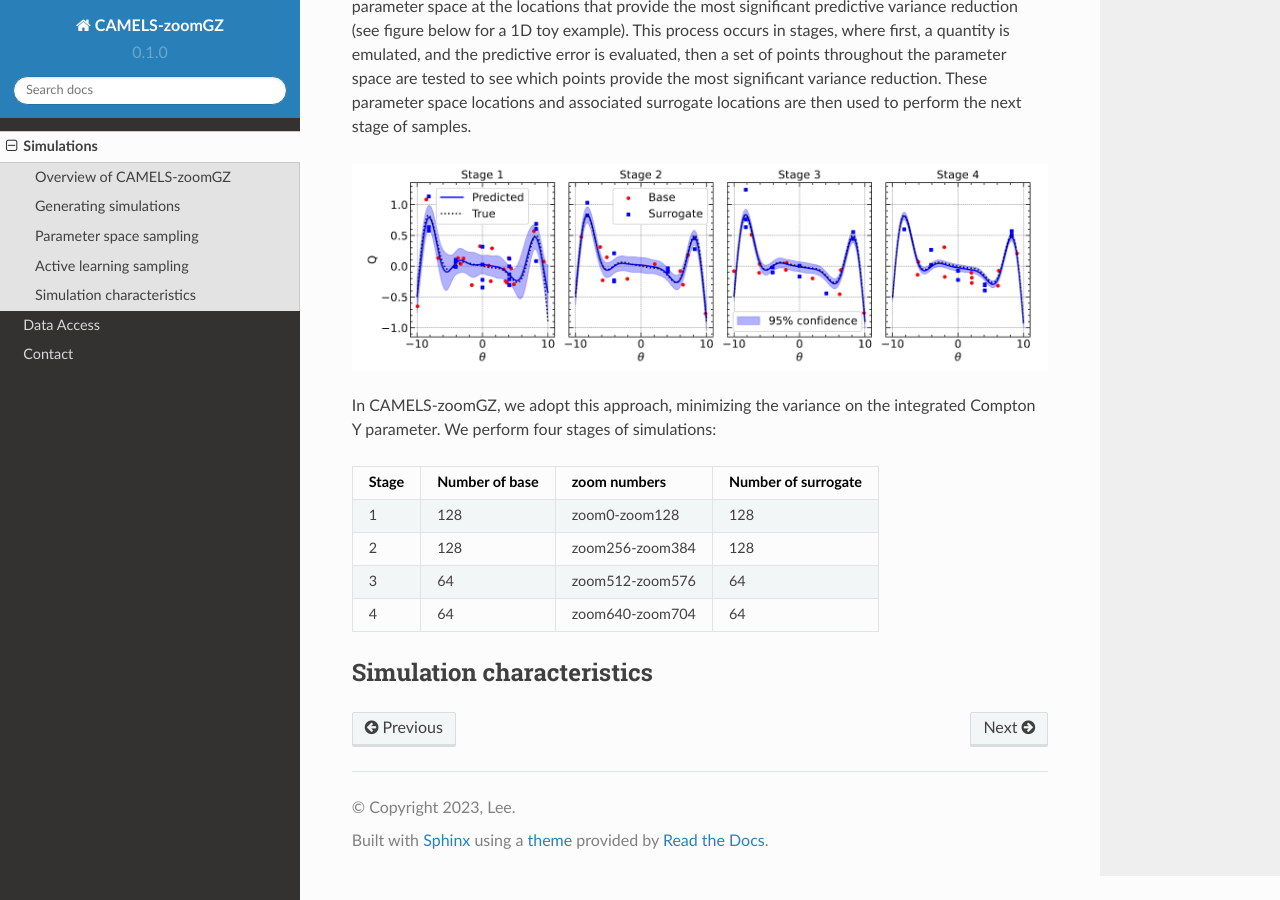
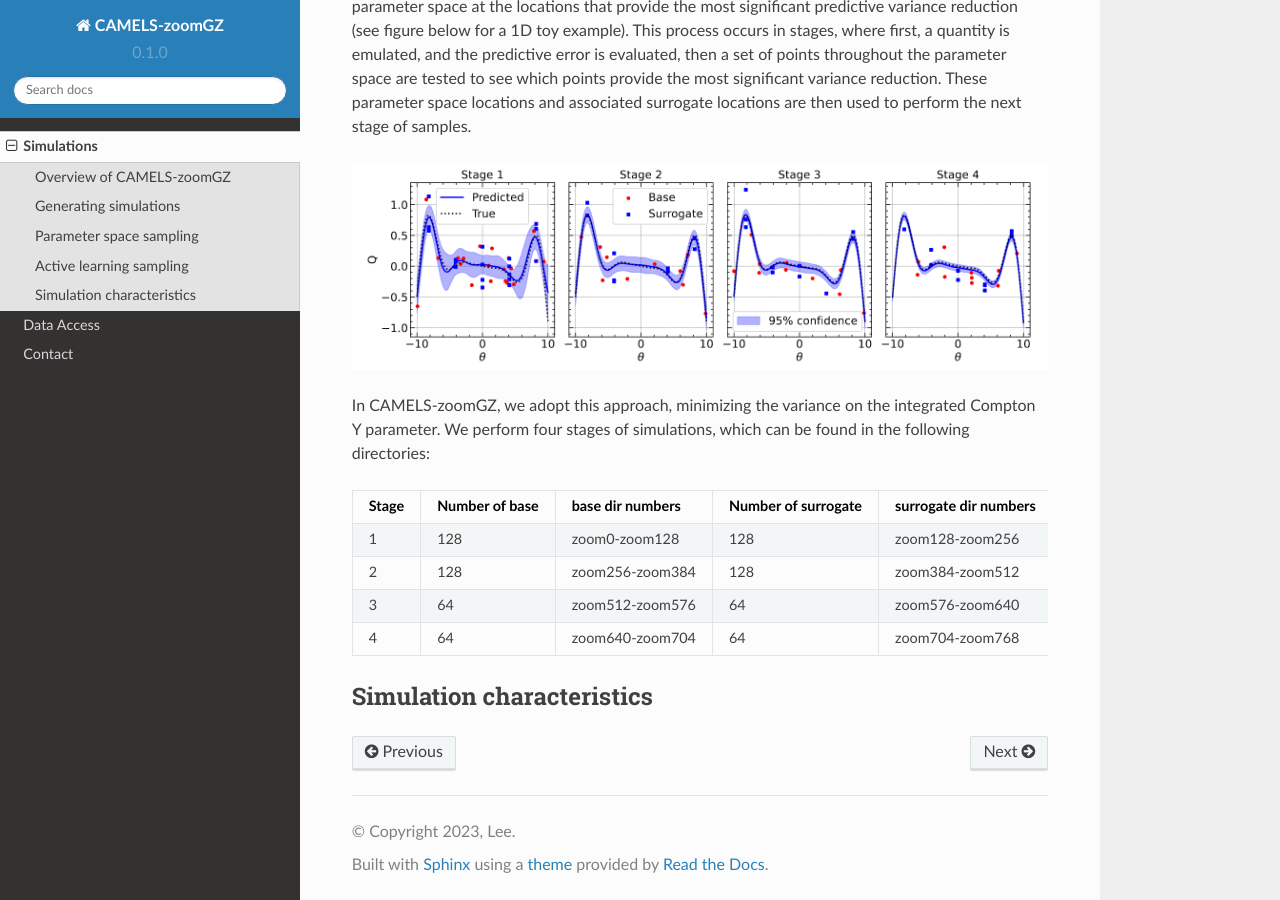
Before and after one commit to Maxelee/zoomGZ, a Sphinx documentation site: the page built from docs/source/simulations.rst, in a window 1280 px wide and 900 px high, scrolled down 1397 px. Built offline with Sphinx 7.4.7 and the Read the Docs theme 2.0.0, drawn with Linux system fonts in a browser that asks for light colours.

Commit message:
Update simulations.rst

```diff
--- a/docs/source/simulations.rst
+++ b/docs/source/simulations.rst
@@ -28,19 +28,19 @@ CARPoolGP allows for an active learning parameter space sampling strategy, which
   :width: 1000
   :alt: Active learning example
 
-In CAMELS-zoomGZ, we adopt this approach, minimizing the variance on the integrated Compton Y parameter. We perform four stages of simulations:
+In CAMELS-zoomGZ, we adopt this approach, minimizing the variance on the integrated Compton Y parameter. We perform four stages of simulations, which can be found in the following directories:
 
-+-----------------------+---------------+---------------+------------------------+
-|Stage                  |Number of base |zoom numbers   |Number of surrogate     |
-+=======================+===============+===============+========================+
-|1                      |128            |zoom0-zoom128  |128                     |
-+-----------------------+---------------+---------------+------------------------+
-|2                      |128            |zoom256-zoom384|128                     |
-+-----------------------+---------------+---------------+------------------------+
-|3                      |64             |zoom512-zoom576|64                      |
-+-----------------------+---------------+---------------+------------------------+
-|4                      |64             |zoom640-zoom704|64                      |
-+-----------------------+---------------+---------------+------------------------+
++-----------------------+---------------+-----------------+------------------------+-----------------------+
+|Stage                  |Number of base |base dir numbers |Number of surrogate     | surrogate dir numbers |
++=======================+===============+=================+========================+=======================+
+|1                      |128            |zoom0-zoom128    |128                     |zoom128-zoom256        |
++-----------------------+---------------+-----------------+------------------------+-----------------------+
+|2                      |128            |zoom256-zoom384  |128                     |zoom384-zoom512        |
++-----------------------+---------------+-----------------+------------------------+-----------------------+
+|3                      |64             |zoom512-zoom576  |64                      |zoom576-zoom640        |
++-----------------------+---------------+-----------------+------------------------+-----------------------+
+|4                      |64             |zoom640-zoom704  |64                      |zoom704-zoom768        |
++-----------------------+---------------+-----------------+------------------------+-----------------------+
 
 .. _characteristics:
 Simulation characteristics
```
